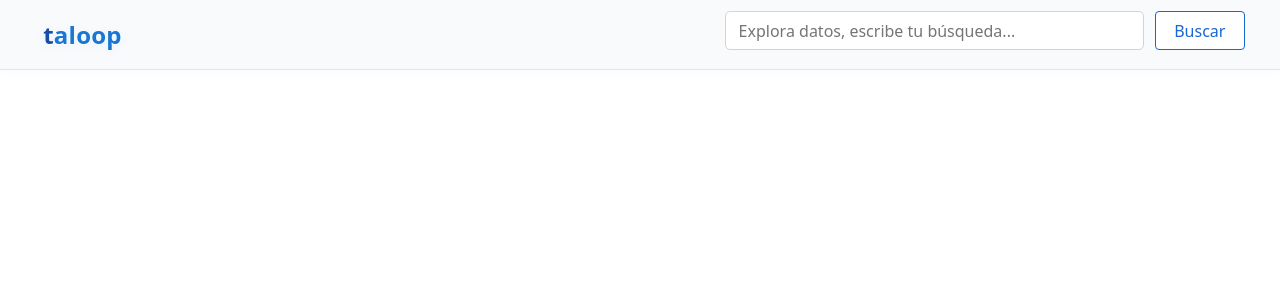
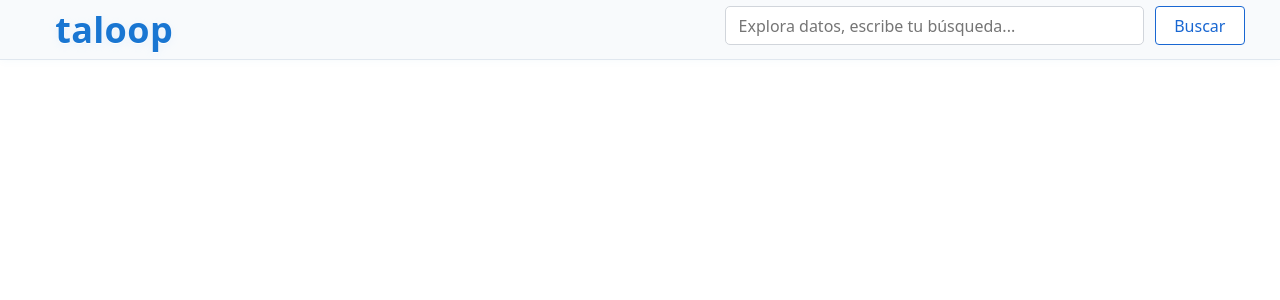
Before and after one commit to yonatan-alvarez-h/taloop-app, a React (Vite) app: page / in a window 1280 px wide. Shown: the top 300 px of the page. Built offline with nearby package versions, Linux system fonts and the light colour scheme.

Commit message:
refactor NavBar on HomePage

```diff
--- /dev/null
+++ b/src/components/nav/NavBar.css
@@ -0,0 +1,16 @@
+.navbar-brand {
+  display: flex;
+  align-items: center;
+  flex: 1;
+}
+.navbar-brand .navbar-brand {
+  font-size: 1.5em;
+  font-weight: 700;
+  color: #1976d2;
+  letter-spacing: 0.01em;
+  margin-left: 0.5em;
+  text-shadow: 0 1px 0 #fff, 0 2px 8px #b3d6fc33;
+}
+.navbar-brand::first-letter {
+  color: #0d2751;
+}
--- /dev/null
+++ b/src/components/nav/NavBar.tsx
@@ -0,0 +1,12 @@
+import React from "react";
+import "./NavBar.css";
+
+const NavBar: React.FC = () => {
+  return (
+    <div className="navbar-brand">
+      <span className="navbar-brand ms-2">taloop</span>
+    </div>
+  );
+};
+
+export default NavBar;
--- a/src/pages/Home/HomePage.css
+++ b/src/pages/Home/HomePage.css
@@ -1,33 +1,3 @@
-.homepage-navbar {
-  background: #f8fafc;
-  padding: 0 2.2rem;
-  display: flex;
-  align-items: center;
-  justify-content: space-between;
-  min-height: 70px;
-  border-bottom: 1.5px solid #e0e7ef;
-  box-shadow: 0 2px 8px rgba(13, 138, 188, 0.03);
-  position: sticky;
-  top: 0;
-  z-index: 1100;
-}
-.homepage-navbar-brand {
-  display: flex;
-  align-items: center;
-  flex: 1;
-}
-.homepage-navbar .navbar-brand {
-  font-size: 1.5em;
-  font-weight: 700;
-  color: #1976d2;
-  letter-spacing: 0.01em;
-  margin-left: 0.5em;
-  text-shadow: 0 1px 0 #fff, 0 2px 8px #b3d6fc33;
-}
-.homepage-navbar .navbar-brand::first-letter {
-  color: #174ea6;
-}
-
 .homepage-searchbar {
   flex: 1;
   display: flex;
--- a/src/pages/Home/HomePage.tsx
+++ b/src/pages/Home/HomePage.tsx
@@ -1,6 +1,8 @@
 import React from "react";
+import NavBar from "../../components/nav/NavBar";
 import SearchBar from "../../components/search/SearchBar";
 import DatasetList from "../../components/dataset/List/DatasetList";
+
 import type { Dataset } from "../../types/dataset";
 import "./HomePage.css";
 
@@ -13,9 +15,7 @@ interface HomePageProps {
 const HomePage: React.FC<HomePageProps> = ({ datasets, search, onSearch }) => (
   <div>
     <nav className="homepage-navbar">
-      <div className="homepage-navbar-brand">
-        <span className="navbar-brand ms-2">taloop</span>
-      </div>
+      <NavBar />
       <div className="homepage-searchbar">
         <SearchBar onSearch={onSearch} />
       </div>
```
